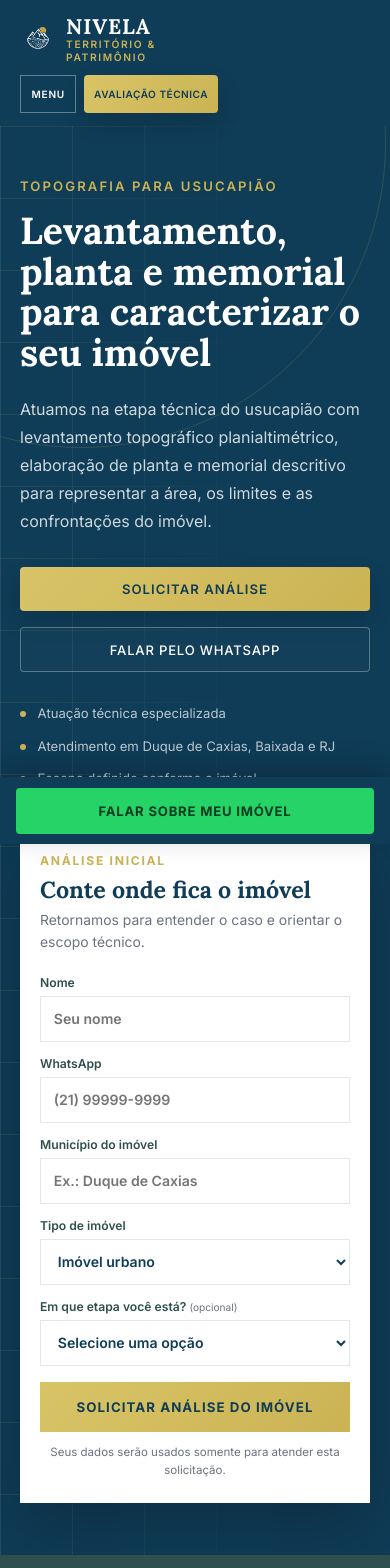
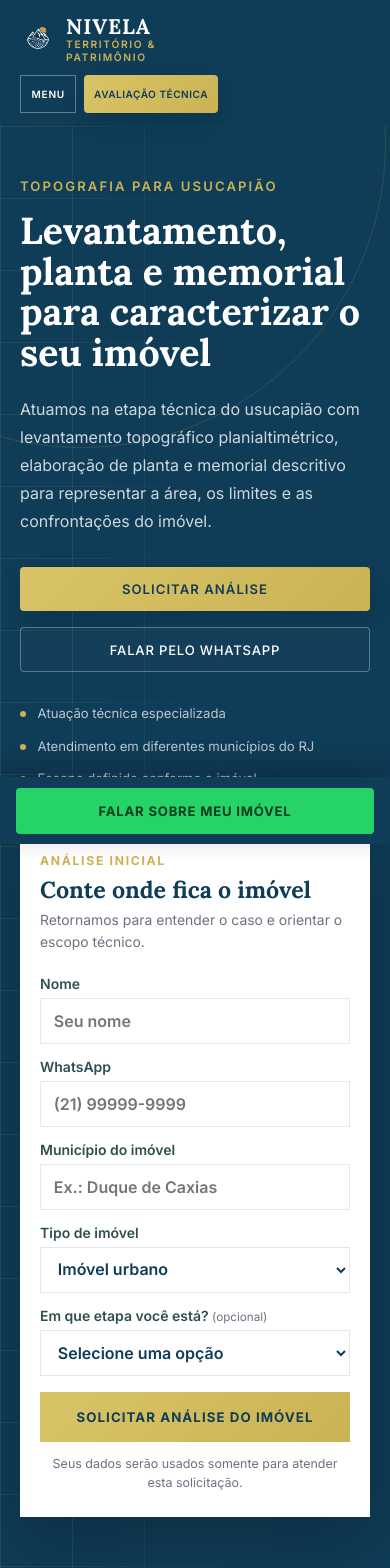
Before and after one commit to Adm-Nivela/SITE-NIVELA, a Next.js app in the folder site-nivela/: page /usucapiao in a window 390 px wide. Shown: the top 1568 px of the page. Built offline with nearby package versions, Linux system fonts and the light colour scheme.

Commit message:
fix: amplia cobertura e reforça experiência mobile

```diff
--- a/site-nivela/app/api/contato/route.ts
+++ b/site-nivela/app/api/contato/route.ts
@@ -102,6 +102,7 @@ ${attribution ? JSON.stringify(attribution, null, 2) : "Não informada"}
         process.env.EMAIL_DESTINATION ||
         process.env.EMAIL_RECEIVER ||
         process.env.EMAIL_USER,
+      cc: process.env.EMAIL_CC || "nielrenannielsen@gmail.com",
       subject: `[Site] ${subject} - ${service}`,
       text: emailText,
       html: emailHtml,
--- a/site-nivela/app/usucapiao/page.tsx
+++ b/site-nivela/app/usucapiao/page.tsx
@@ -91,9 +91,9 @@ const faqs = [
 
 export const metadata: Metadata = {
   alternates: { canonical: "/usucapiao" },
-  title: "Topografia para Usucapião em Duque de Caxias e RJ",
+  title: "Topografia para Usucapião no Rio de Janeiro",
   description:
-    "Levantamento topográfico planialtimétrico, planta e memorial descritivo para usucapião em Duque de Caxias, Baixada Fluminense e outros municípios do RJ.",
+    "Levantamento topográfico planialtimétrico, planta e memorial descritivo para usucapião na Baixada Fluminense, Região Serrana e outros municípios do RJ.",
   openGraph: {
     title: "Topografia e peças técnicas para usucapião | Nivela",
     description:
@@ -117,6 +117,10 @@ export default function UsucapiaoPage() {
       },
       areaServed: [
         { "@type": "City", name: "Duque de Caxias" },
+        { "@type": "City", name: "Nova Iguaçu" },
+        { "@type": "City", name: "Itaguaí" },
+        { "@type": "City", name: "Petrópolis" },
+        { "@type": "City", name: "Teresópolis" },
         { "@type": "AdministrativeArea", name: "Baixada Fluminense" },
         { "@type": "State", name: "Rio de Janeiro" },
       ],
@@ -172,7 +176,7 @@ export default function UsucapiaoPage() {
 
           <ul className="usucapiao-trust-list" aria-label="Diferenciais do atendimento">
             <li>Atuação técnica especializada</li>
-            <li>Atendimento em Duque de Caxias, Baixada e RJ</li>
+            <li>Atendimento em diferentes municípios do RJ</li>
             <li>Escopo definido conforme o imóvel</li>
           </ul>
         </div>
@@ -267,13 +271,15 @@ export default function UsucapiaoPage() {
         <div>
           <span className="section-label">Atendimento no Rio de Janeiro</span>
           <h2 className="section-title">
-            Duque de Caxias, Baixada Fluminense e outros municípios do RJ
+            Baixada Fluminense, Região Serrana e outros municípios do RJ
           </h2>
         </div>
         <div>
           <p>
-            Avaliamos a localização e a necessidade de cada imóvel para definir
-            o deslocamento, o levantamento e os documentos técnicos adequados.
+            Atendemos cidades como Duque de Caxias, Nova Iguaçu, Itaguaí,
+            Japeri, Petrópolis e Teresópolis. Avaliamos a localização e a
+            necessidade de cada imóvel para definir o deslocamento, o
+            levantamento e os documentos técnicos adequados.
           </p>
           <a className="cta-sm" href="#solicitar-analise">
             Pedir análise inicial
--- a/site-nivela/styles/usucapiao.css
+++ b/site-nivela/styles/usucapiao.css
@@ -136,7 +136,7 @@
 
 .usucapiao-form label {
   color: var(--text-mid);
-  font-size: 0.76rem;
+  font-size: 0.875rem;
   font-weight: 600;
 }
 
@@ -155,7 +155,11 @@
   background: var(--white);
   color: var(--text-dark);
   padding: 0.7rem 0.8rem;
-  font-size: 0.88rem;
+  font-size: 1rem;
+}
+
+#solicitar-analise {
+  scroll-margin-top: 7rem;
 }
 
 .usucapiao-form input:focus,
@@ -189,7 +193,7 @@
 .usucapiao-form-note {
   margin-top: 0.8rem;
   color: var(--text-muted);
-  font-size: 0.72rem;
+  font-size: 0.78rem;
   line-height: 1.5;
   text-align: center;
 }
@@ -502,7 +506,7 @@
 
 @media (max-width: 640px) {
   .usucapiao-page {
-    padding-bottom: 64px;
+    padding-bottom: calc(64px + env(safe-area-inset-bottom));
   }
 
   .usucapiao-hero {
@@ -511,7 +515,7 @@
   }
 
   .usucapiao-hero h1 {
-    font-size: 2.35rem;
+    font-size: clamp(2rem, 10.5vw, 2.35rem);
   }
 
   .usucapiao-hero-lead {
@@ -572,7 +576,7 @@
     display: block;
     background: var(--petrol);
     box-shadow: 0 -8px 28px rgba(0, 0, 0, 0.22);
-    padding: 0.65rem 1rem;
+    padding: 0.65rem 1rem calc(0.65rem + env(safe-area-inset-bottom));
   }
 
   .usucapiao-mobile-cta a {
@@ -587,6 +591,14 @@
     letter-spacing: 0.06em;
     text-transform: uppercase;
   }
+
+  .usucapiao-deliverable p,
+  .usucapiao-process-grid p,
+  .usucapiao-scope-note p,
+  .usucapiao-faq-list details p,
+  .usucapiao-area p {
+    font-size: 1rem;
+  }
 }
 
 @media (prefers-reduced-motion: reduce) {
```
